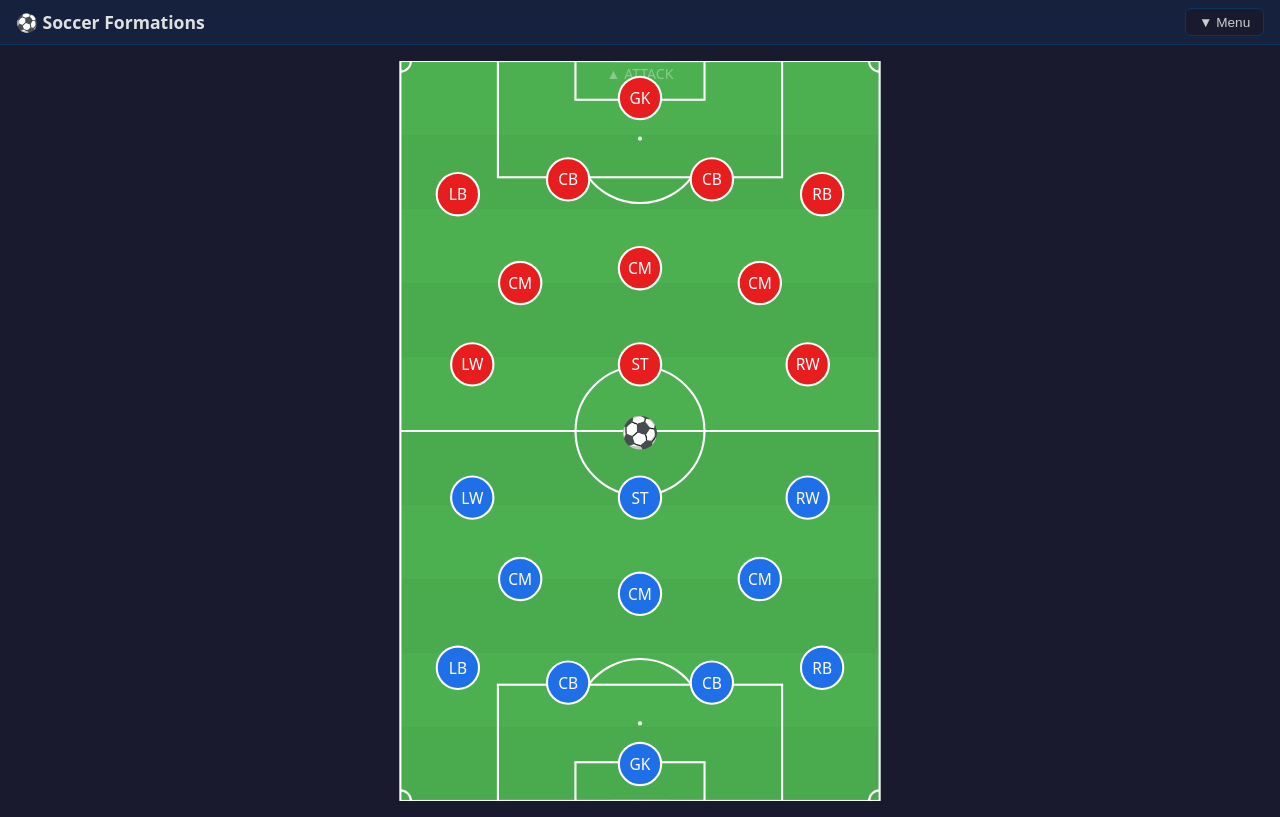
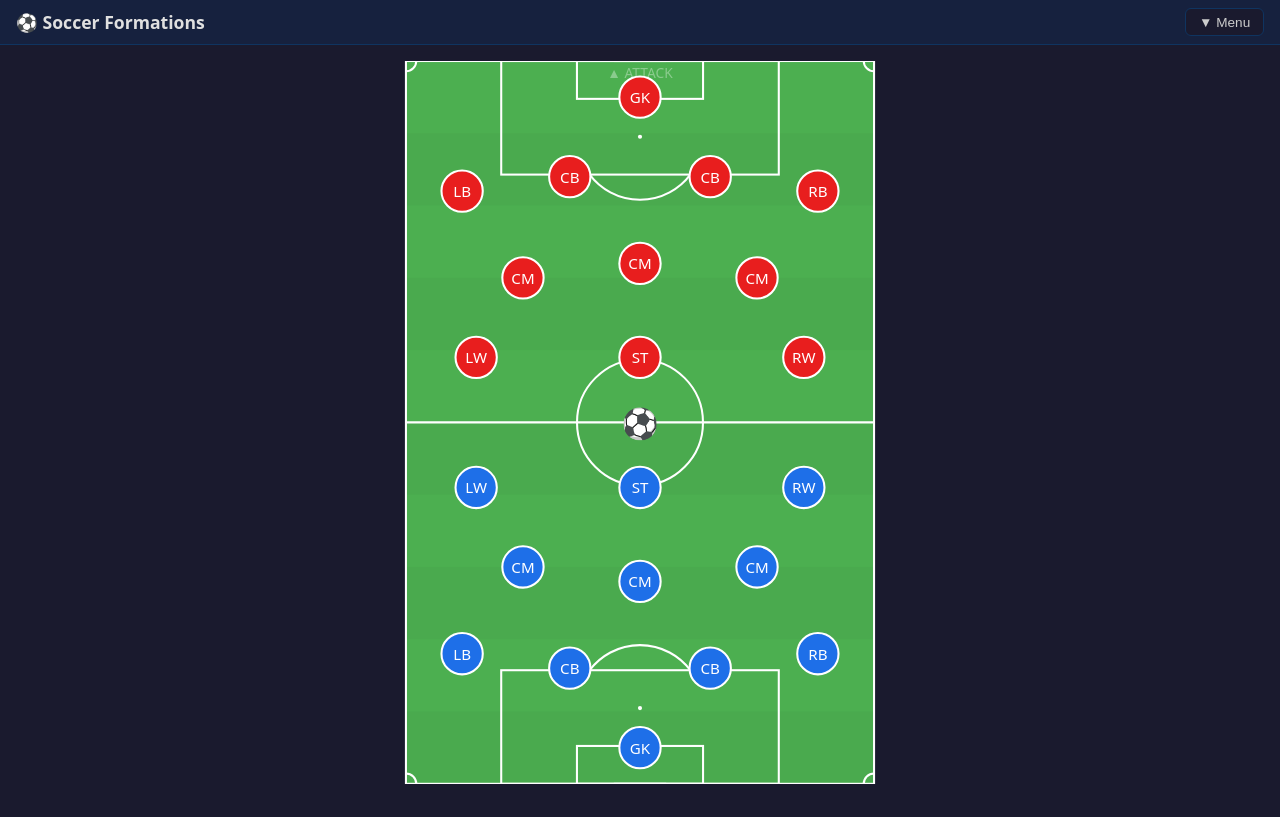
Before and after one commit to mheil23/soccer, a website with bundled scripts: page index.html in a window 1280 px wide. Built offline with nearby package versions, Linux system fonts and the light colour scheme.

Commit message:
Update index.html

```diff
--- a/index.html
+++ b/index.html
@@ -12,7 +12,8 @@
       font-family: system-ui, -apple-system, sans-serif;
       background: #1a1a2e;
       color: #f0f0f0;
-      min-height: 100vh;
+      height: 100vh;
+      overflow: hidden;
       display: flex;
       flex-direction: column;
     }
@@ -326,8 +327,7 @@
 
     #field-svg {
       width: 100%;
-      height: auto;
-      max-height: calc(100vh - 60px);
+      height: 100%;
       max-width: 100%;
       /* Keep the 68:105 aspect ratio (portrait) */
       aspect-ratio: 68 / 105;
```
